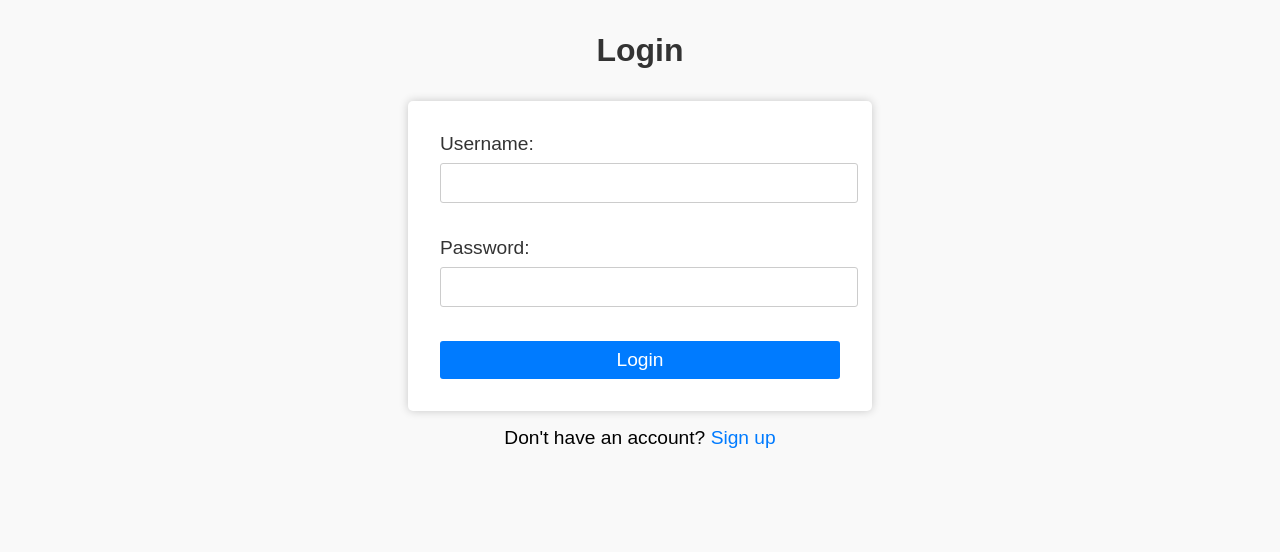
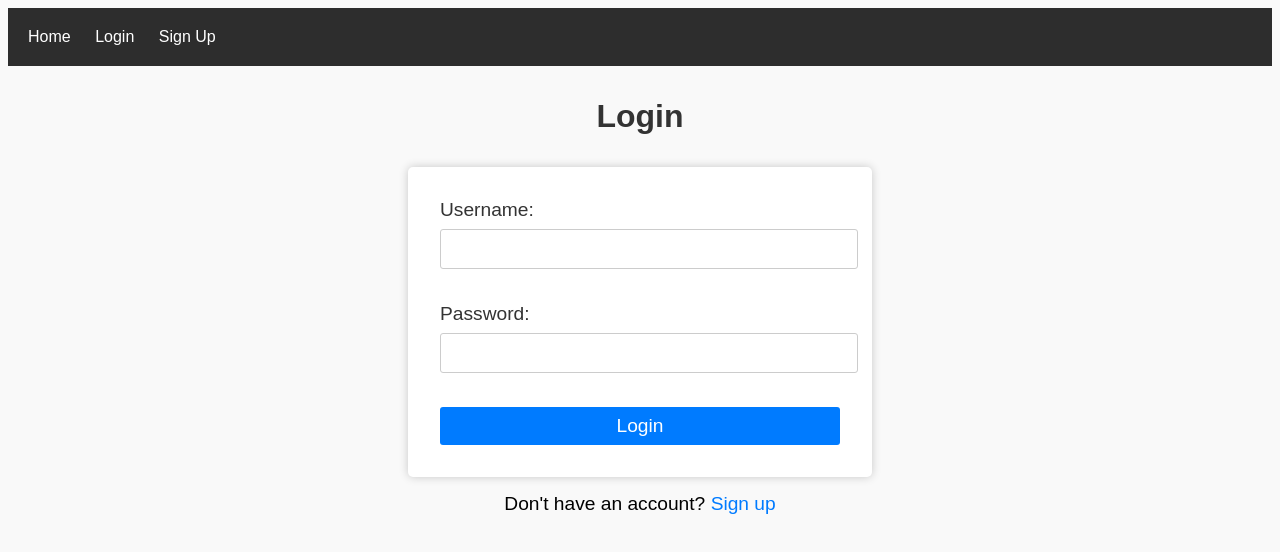
Before and after one commit to iambee-jay/SODV1201-Final-project, a website: page public/login.html in a window 1280 px wide. Drawn offline with Linux system fonts and the light colour scheme.

Commit message:
clean up

```diff
--- a/public/login.html
+++ b/public/login.html
@@ -8,6 +8,15 @@
     <script src="script.js" defer></script>
   </head>
   <body>
+    <header>
+      <nav>
+        <ul>
+          <li><a href="index.html">Home</a></li>
+          <li><a href="login.html">Login</a></li>
+          <li><a href="signup.html">Sign Up</a></li>
+        </ul>
+      </nav>
+    </header>
     <h1>Login</h1>
     <form id="login-form">
       <label for="username">Username:</label>
--- a/public/script.js
+++ b/public/script.js
@@ -30,12 +30,13 @@ async function signup() {
   const confirmPassword = form.elements["confirm-password"].value;
 
   if (!username || !password || !confirmPassword) {
-    errorText.textContent = "Please fill out all fields.";
+    getmessage("Please fill out all fields.");
+    // errorText.textContent = "Please fill out all fields.";
     return;
   }
 
   if (password !== confirmPassword) {
-    errorText.textContent = "Passwords do not match.";
+    getmessage("Passwords do not match.");
     return;
   }
 
@@ -138,3 +139,7 @@ async function removeFromLocalStorage() {
   localStorage.removeItem("userId");
   window.location.href = "/index.html";
 }
+
+function getmessage(message) {
+  document.querySelector("#error-text").textContent = message;
+}
--- a/public/styleLogin.css
+++ b/public/styleLogin.css
@@ -1,3 +1,25 @@
+header {
+  background-color: #2d2d2d;
+  color: #ffffff;
+  padding: 20px;
+}
+
+nav ul {
+  list-style: none;
+  margin: 0;
+  padding: 0;
+}
+
+nav ul li {
+  display: inline-block;
+  margin-right: 20px;
+}
+
+nav ul li a {
+  color: #ffffff;
+  text-decoration: none;
+}
+
 body {
   font-family: Arial, sans-serif;
   background-color: #f9f9f9;
--- a/public/styleSignup.css
+++ b/public/styleSignup.css
@@ -1,3 +1,25 @@
+header {
+  background-color: #2d2d2d;
+  color: #ffffff;
+  padding: 20px;
+}
+
+nav ul {
+  list-style: none;
+  margin: 0;
+  padding: 0;
+}
+
+nav ul li {
+  display: inline-block;
+  margin-right: 20px;
+}
+
+nav ul li a {
+  color: #ffffff;
+  text-decoration: none;
+}
+
 body {
   background-color: #f6f6f6;
   font-family: Arial, sans-serif;
```
Also changed, not shown: database/users.json (+1 -16 lines), public/account.html (+3 -1 lines), public/signup.html (+9 -0 lines).
